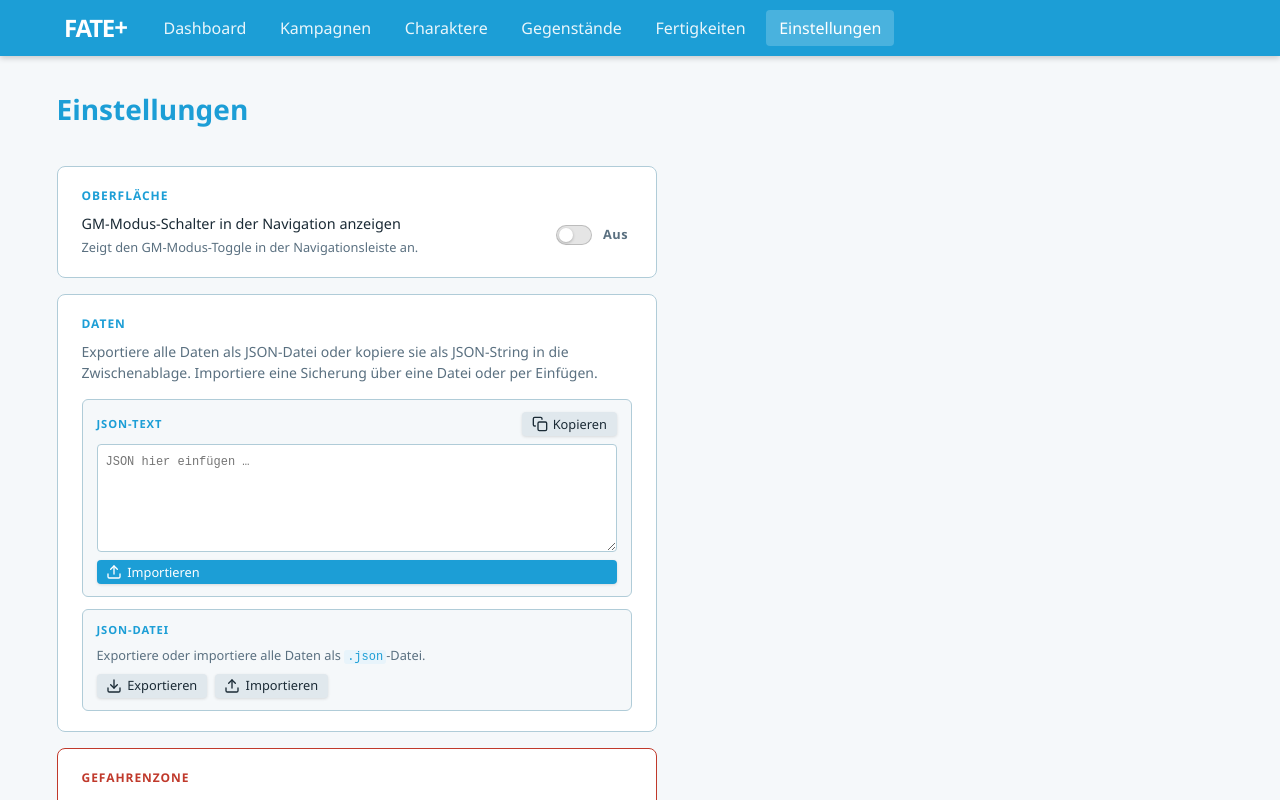
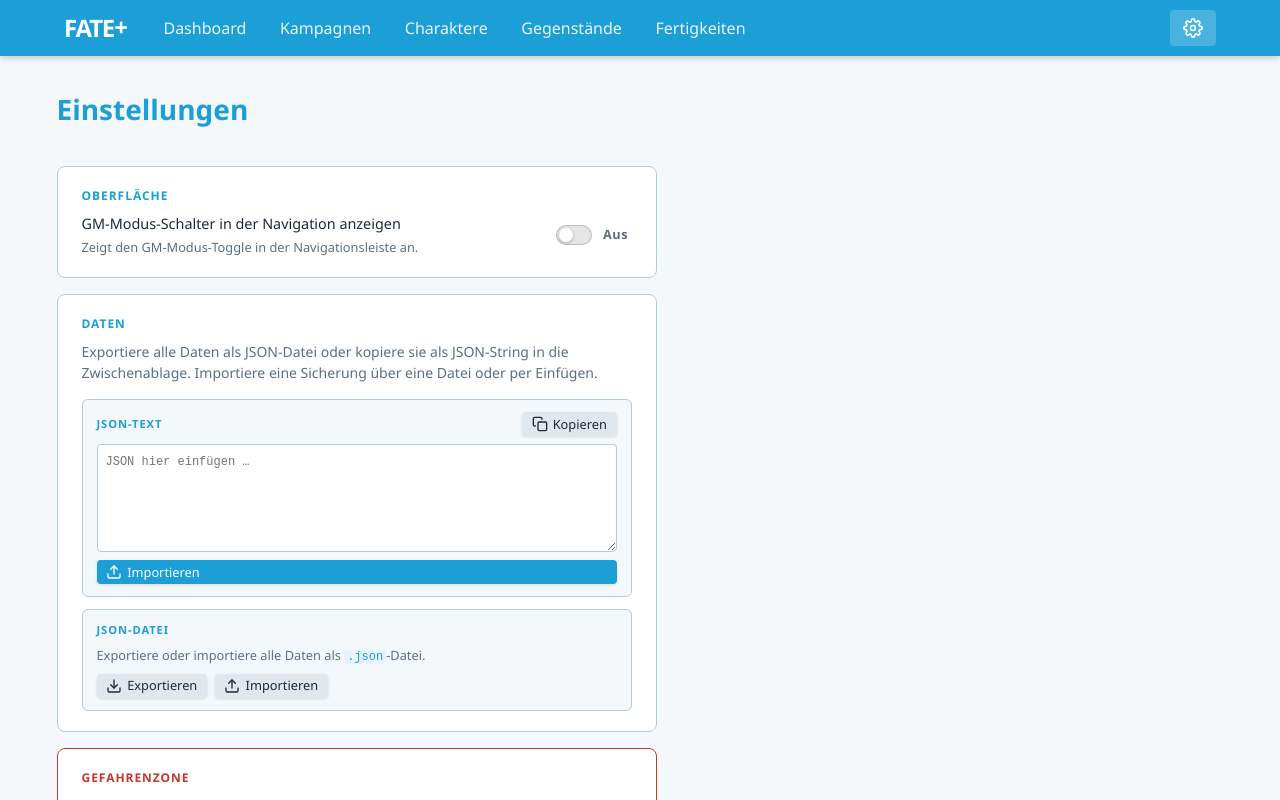
Before and after one commit to timengel/fate-copilot, a Vue app: page /settings in a window 1280 px wide. Built offline with nearby package versions, Linux system fonts and the light colour scheme.

Commit message:
ref: navbar button layout and styling

```diff
--- a/src/App.vue
+++ b/src/App.vue
@@ -3,6 +3,7 @@ import { ref, watch } from 'vue';
 import { RouterView, RouterLink, useRouter } from 'vue-router';
 import FatePlusLogo from './components/shared/FatePlusLogo.vue';
 import FateToggle from './components/shared/FateToggle.vue';
+import FateIcon from './components/shared/FateIcon.vue';
 import FateToast from './components/shared/FateToast.vue';
 import { useGMModeStore } from './stores/gmMode';
 import { ToggleVariant } from './types';
@@ -24,7 +25,7 @@ watch(
     <header class="app-header">
       <nav class="app-nav">
         <RouterLink to="/" class="nav-logo">
-          <FatePlusLogo />
+          <FatePlusLogo class="fate-plus-logo"/>
         </RouterLink>
 
         <button
@@ -46,7 +47,9 @@ watch(
             <RouterLink to="/characters" class="nav-link">Charaktere</RouterLink>
             <RouterLink to="/items" class="nav-link">Gegenstände</RouterLink>
             <RouterLink to="/skills" class="nav-link">Fertigkeiten</RouterLink>
-            <RouterLink to="/settings" class="nav-link">Einstellungen</RouterLink>
+            <RouterLink to="/settings" class="nav-link nav-link-settings" aria-label="Einstellungen">
+              <FateIcon name="settings" :size="20" />
+            </RouterLink>
           </div>
         </div>
 
@@ -92,7 +95,7 @@ watch(
 .app-nav {
   display: flex;
   align-items: center;
-  gap: 1.5rem;
+  gap: 0.5rem;
   padding: 0 1.5rem;
   height: 56px;
   max-width: 1200px;
@@ -114,6 +117,24 @@ watch(
 .nav-links {
   display: flex;
   gap: 0.5rem;
+  flex: 1;
+  margin-left: 1rem;
+}
+
+.nav-link-settings {
+  margin-left: auto;
+  display: flex;
+  align-items: center;
+  padding: 0.4rem;
+}
+
+.nav-link-settings:active svg {
+  animation: spin-once 0.8s ease-out;
+}
+
+@keyframes spin-once {
+  from { transform: rotate(0deg); }
+  to   { transform: rotate(180deg); }
 }
 
 .nav-link {
@@ -130,6 +151,11 @@ watch(
 .nav-link.router-link-active {
   background: rgba(255, 255, 255, 0.2);
   color: white !important;
+}
+
+.nav-link:active {
+  background: rgba(255, 255, 255, 0.28);
+  transform: scale(0.97);
 }
 
 .app-scroll-area {
@@ -161,9 +187,9 @@ watch(
 }
 
 .nav-gm-toggle.gm-active {
-  background: rgba(220, 38, 38, 0.25);
-  border-color: #dc2626;
-  box-shadow: 0 0 0 1px #dc2626;
+  background: var(--fate-red);
+  border-color: var(--fate-red);
+  box-shadow: none;
 }
 
 /* Nav-Drawer: unsichtbarer Flex-Wrapper auf Desktop */
--- a/src/components/shared/FateIcon.vue
+++ b/src/components/shared/FateIcon.vue
@@ -128,5 +128,10 @@ defineProps<{ name: ButtonIcon; size?: number }>();
       <path d="M16 4h2a2 2 0 0 1 2 2v14a2 2 0 0 1-2 2H6a2 2 0 0 1-2-2V6a2 2 0 0 1 2-2h2" />
       <rect x="8" y="2" width="8" height="4" rx="1" ry="1" />
     </template>
+
+    <template v-else-if="name === 'settings'">
+      <circle cx="12" cy="12" r="3" />
+      <path d="M19.4 15a1.65 1.65 0 0 0 .33 1.82l.06.06a2 2 0 0 1-2.83 2.83l-.06-.06a1.65 1.65 0 0 0-1.82-.33 1.65 1.65 0 0 0-1 1.51V21a2 2 0 0 1-4 0v-.09A1.65 1.65 0 0 0 9 19.4a1.65 1.65 0 0 0-1.82.33l-.06.06a2 2 0 0 1-2.83-2.83l.06-.06A1.65 1.65 0 0 0 4.68 15a1.65 1.65 0 0 0-1.51-1H3a2 2 0 0 1 0-4h.09A1.65 1.65 0 0 0 4.6 9a1.65 1.65 0 0 0-.33-1.82l-.06-.06a2 2 0 0 1 2.83-2.83l.06.06A1.65 1.65 0 0 0 9 4.68a1.65 1.65 0 0 0 1-1.51V3a2 2 0 0 1 4 0v.09a1.65 1.65 0 0 0 1 1.51 1.65 1.65 0 0 0 1.82-.33l.06-.06a2 2 0 0 1 2.83 2.83l-.06.06A1.65 1.65 0 0 0 19.4 9a1.65 1.65 0 0 0 1.51 1H21a2 2 0 0 1 0 4h-.09a1.65 1.65 0 0 0-1.51 1z" />
+    </template>
   </svg>
 </template>
--- a/src/types/index.ts
+++ b/src/types/index.ts
@@ -53,7 +53,8 @@ export type ButtonIcon =
   | 'download'
   | 'upload'
   | 'copy'
-  | 'paste';
+  | 'paste'
+  | 'settings';
 
 // ============================================================
 // Domain Types
```
